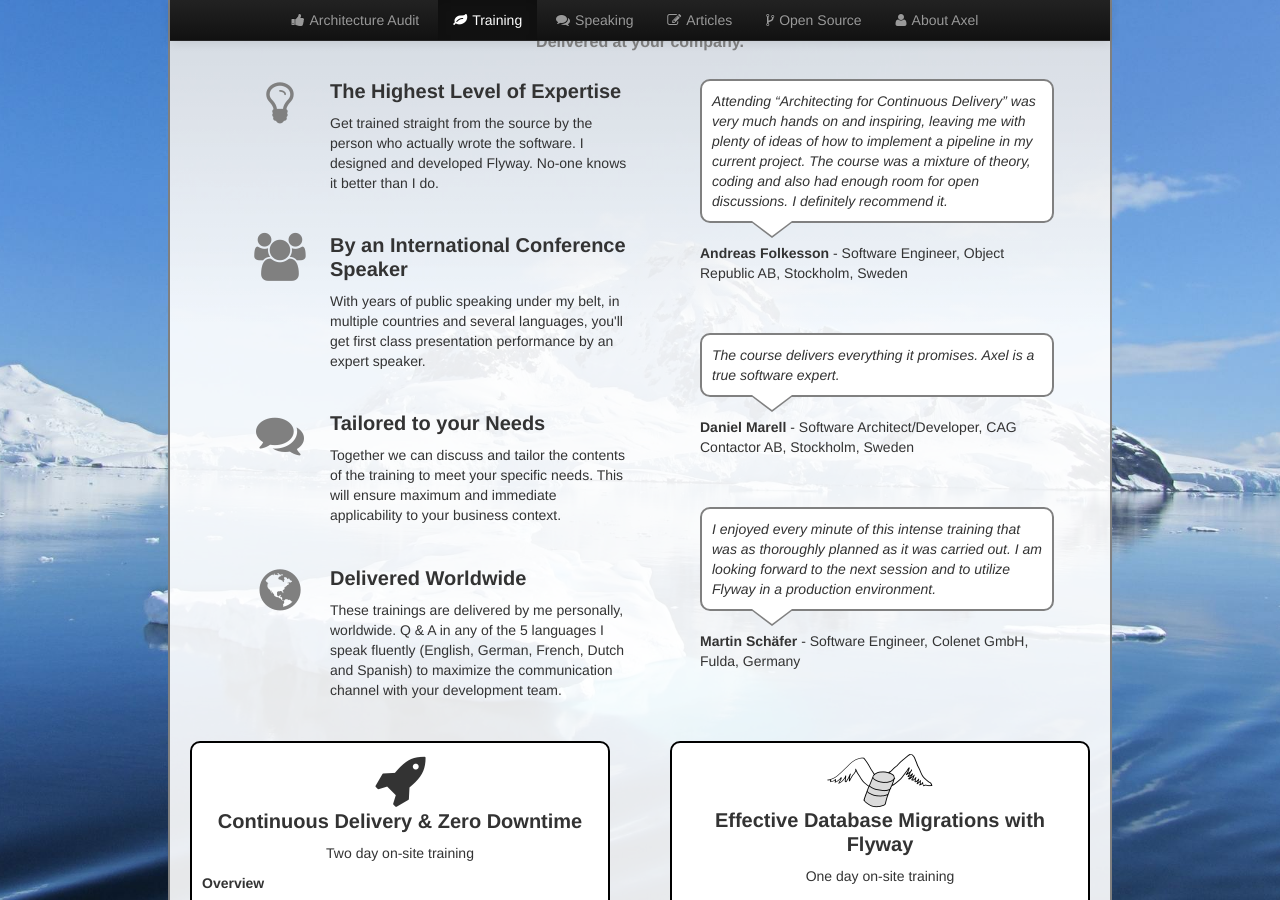
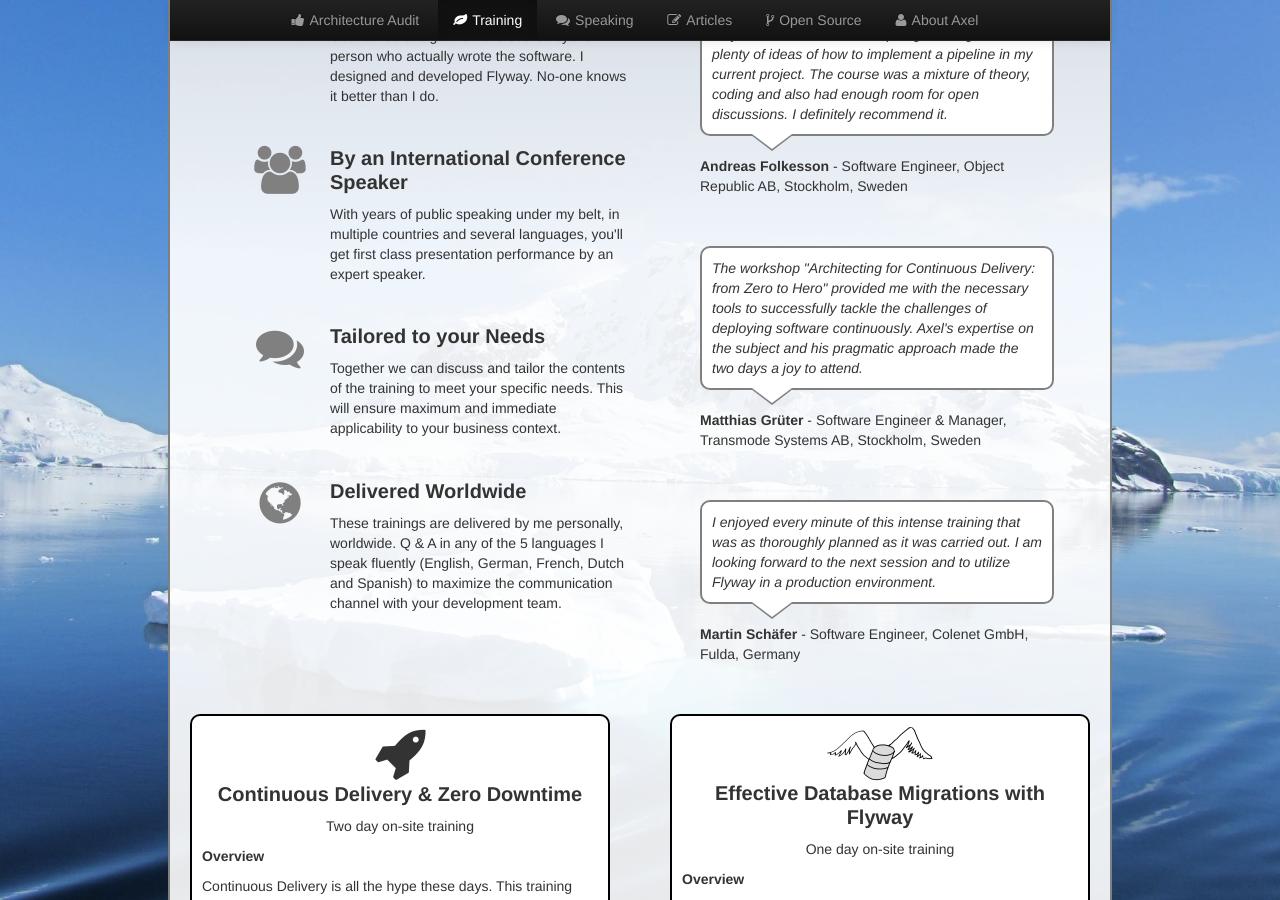
Before and after one commit to axelfontaine/axelfontaine.com, a Jekyll site: the page built from index.html, in a window 1280 px wide and 900 px high, scrolled down 2241 px. Built offline with Jekyll 4.4.1, drawn with Linux system fonts in a browser that asks for light colours; comment, search, counter and statistics services are not loaded; some of the changed text lies outside the part shown.

Commit message:
Updated talk list & testimonials

```diff
--- a/index.html
+++ b/index.html
@@ -8,12 +8,6 @@
     <p><strong>My Upcoming Conference Talks</strong></p>
 
     <table>
-        <tr>
-            <td><a href="https://www.oracle.com/javaone/agenda/index.html">JavaOne 2014</a></td>
-            <td>
-                <a href="https://www.oracle.com/javaone/agenda/index.html">2014-10-01 Continuous Delivery and Zero Downtime</a><br/>
-            </td>
-        </tr>
         <tr>
             <td><a href="http://jax.de/wjax2014/sessions/inspiration-statt-transpiration-java-app-deployment-fuer-das-21-jahrhundert">W-JAX 2014</a></td>
             <td>
@@ -26,6 +20,7 @@
                 <a href="http://www.devoxx.be">2014-11-11 Boxfuse: Immutable Server Generation</a><br/>
             </td>
         </tr>
+        <!--
         <tr>
             <td colspan="2"><strong>My Upcoming Trainings</strong></td>
         </tr>
@@ -35,6 +30,7 @@
                 <a href="http://www.berlin-dose.de/continous-delivery-and-zero-downtime/">2014-10-08 Continuous Delivery and Zero Downtime (2 days)</a><br/>
             </td>
         </tr>
+        -->
     </table>
 </div>
 <div id="top-space"></div>
@@ -252,6 +248,7 @@
                     Software Engineer, Object Republic AB, Stockholm, Sweden
                 </div>
             </div>
+            <!--
             <div class="quote">
                 <div class="bubble">
                     The course delivers everything it promises. Axel is a true software expert.
@@ -259,6 +256,18 @@
                 <div class="attribution">
                     <strong>Daniel Marell</strong> -
                     Software Architect/Developer, CAG Contactor AB, Stockholm, Sweden
+                </div>
+            </div>
+            -->
+            <div class="quote">
+                <div class="bubble">
+                    The workshop "Architecting for Continuous Delivery: from Zero to Hero" provided me with the
+                    necessary tools to successfully tackle the challenges of deploying software continuously.
+                    Axel's expertise on the subject and his pragmatic approach made the two days a joy to attend.
+                </div>
+                <div class="attribution">
+                    <strong>Matthias Grüter</strong> -
+                    Software Engineer &amp; Manager, Transmode Systems AB, Stockholm, Sweden
                 </div>
             </div>
             <div class="quote">
```
Also changed, not shown: other parts of index.html (+1 -1 lines).
